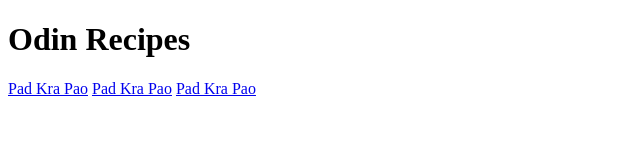
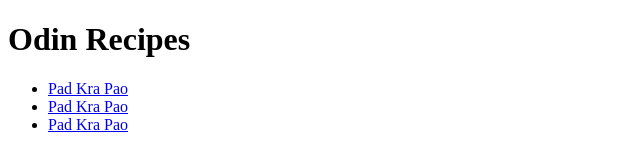
Before and after one commit to Alasdair123/odin-recipes, a plain HTML site: page index.html in a window 1280 px wide. Shown: the whole page, without its empty margins (0-640 px from the left). Drawn offline with Linux system fonts and the light colour scheme.

Commit message:
added a list for the hyperlinks to recipes on the index page

```diff
--- a/index.html
+++ b/index.html
@@ -9,8 +9,11 @@
 <body>
     <h1>Odin Recipes</h1>
 
-    <a href="recipes/PadKraPao.html"> Pad Kra Pao</a>
-    <a href="recipes/SomTam.html"> Pad Kra Pao</a>
-    <a href="recipes/KhaoNiaoMamuang.html"> Pad Kra Pao</a>
+    <ul>
+        <li> <a href="recipes/PadKraPao.html"> Pad Kra Pao</a> </li>
+        <li> <a href="recipes/SomTam.html"> Pad Kra Pao</a></li>
+        <li> <a href="recipes/KhaoNiaoMamuang.html"> Pad Kra Pao</a></li>
+    </ul>
+
 </body>
 </html>
```
